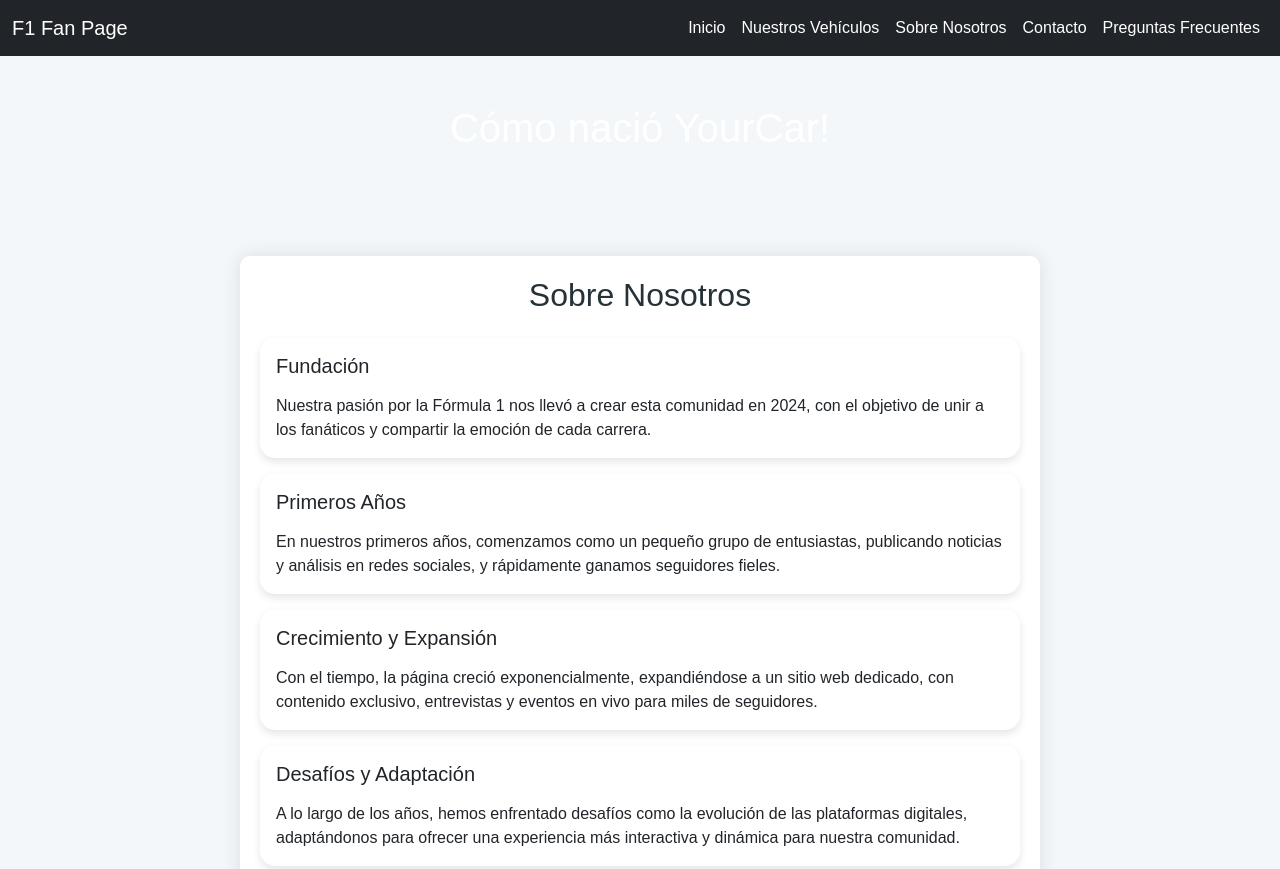
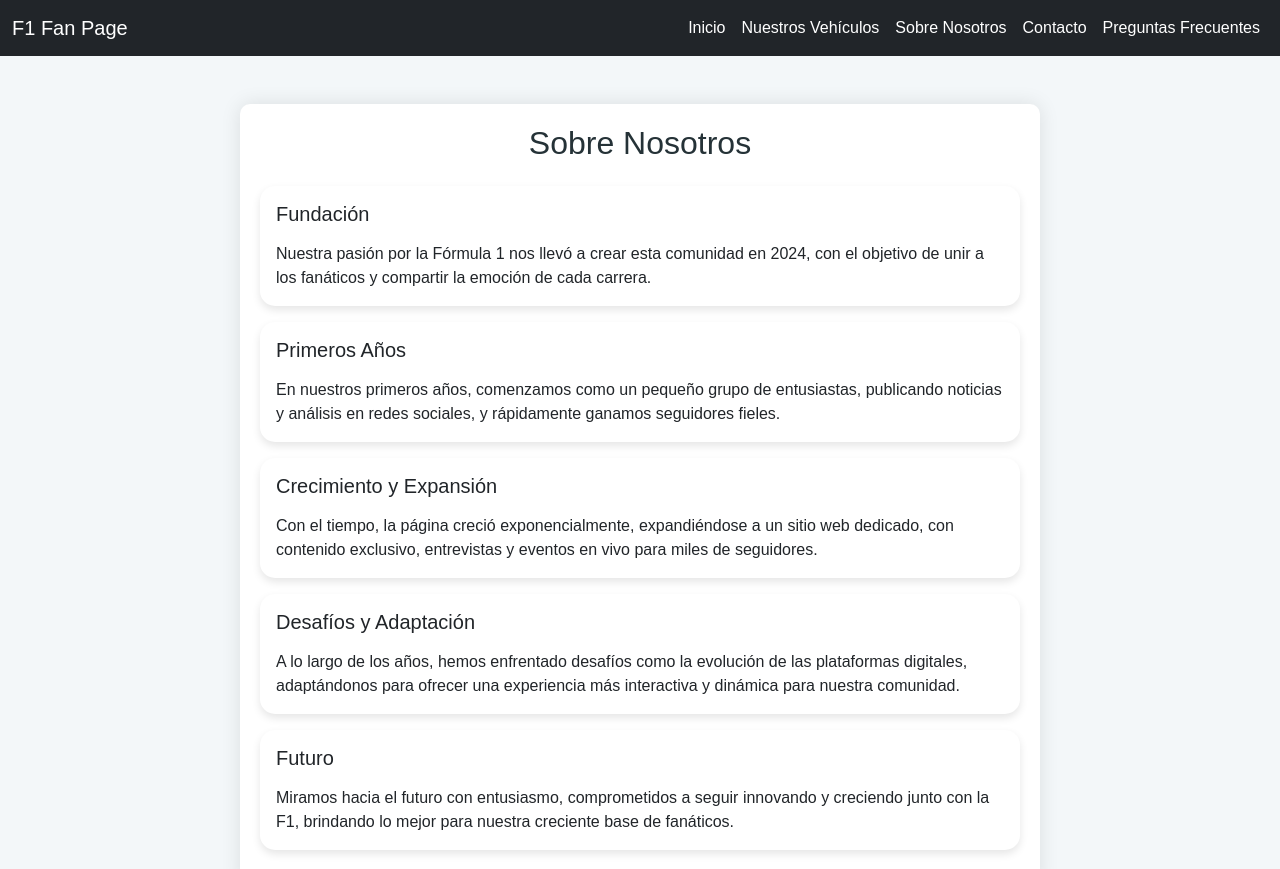
Before and after one commit to LuquitasSeidel/LuquitasSeidel.github.io, a plain HTML site: page aboutus.html in a window 1280 px wide. Shown: the top 869 px of the page. Drawn offline with nearby package versions, Linux system fonts and the light colour scheme.

Commit message:
Add files via upload

```diff
--- a/aboutus.html
+++ b/aboutus.html
@@ -35,10 +35,6 @@
             </div>
         </div>
     </nav>
-
-    <div class="fondoAuto text-center text-white py-5">
-        <h1>Cómo nació YourCar!</h1>
-    </div>
 
     <div class="container my-5">
         <div class="row">
```
